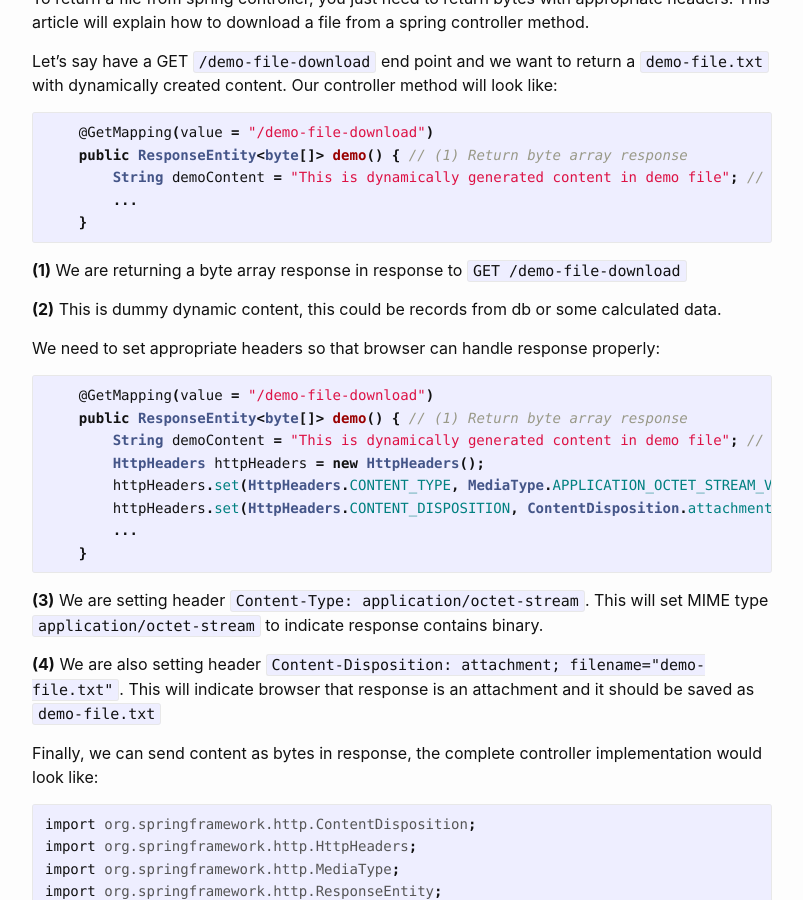
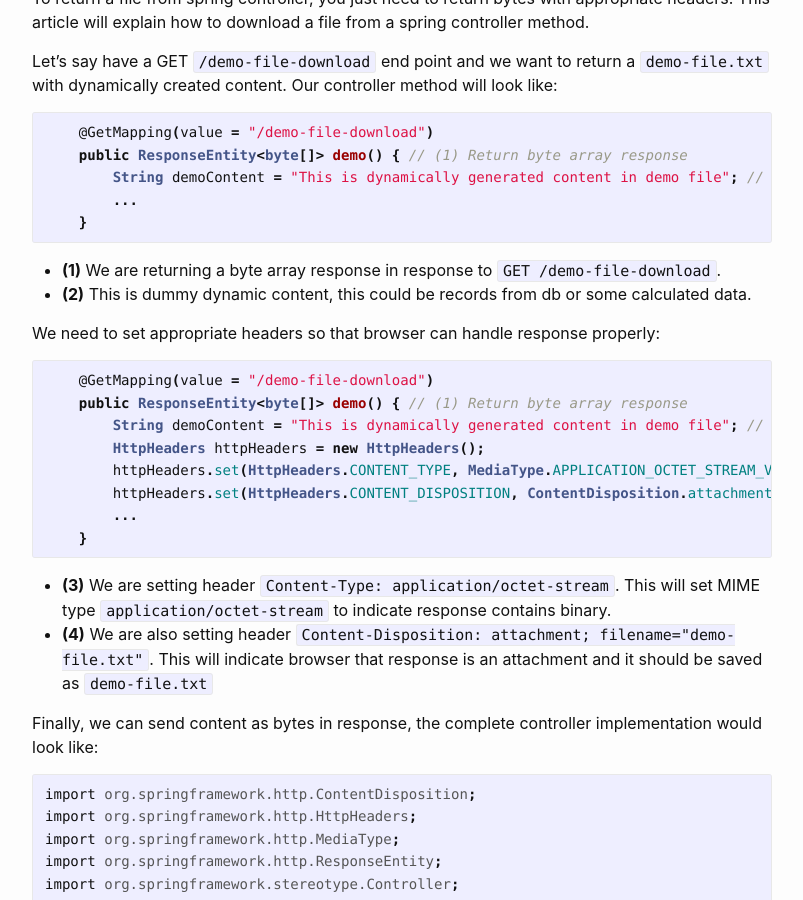
Before and after one commit to allaboutspringframework/allaboutspringframework.github.io, a Jekyll site: the page built from _posts/2021-03-29-java-spring-download-file-from-controller.md, in a window 1280 px wide and 900 px high, scrolled down 356 px. Shown: the whole window, without its empty margins (238-1041 px from the left). Built offline with Jekyll 4.4.1, drawn with Linux system fonts in a browser that asks for light colours.

Commit message:
fix formating

````diff
--- a/_posts/2021-03-29-java-spring-download-file-from-controller.md
+++ b/_posts/2021-03-29-java-spring-download-file-from-controller.md
@@ -21,9 +21,8 @@ Let's say have a GET `/demo-file-download` end point and we want to return a `de
     }
 ```
 
-**(1)** We are returning a byte array response in response to ```GET /demo-file-download```
-
-**(2)** This is dummy dynamic content, this could be records from db or some calculated data.
+- **(1)** We are returning a byte array response in response to ```GET /demo-file-download```.
+- **(2)** This is dummy dynamic content, this could be records from db or some calculated data.
 
 We need to set appropriate headers so that browser can handle response properly:
 
@@ -38,9 +37,8 @@ We need to set appropriate headers so that browser can handle response properly:
     }
 ```
 
-**(3)** We are setting header `Content-Type: application/octet-stream`. This will set MIME type `application/octet-stream` to indicate response contains binary.
-
-**(4)** We are also setting header `Content-Disposition: attachment; filename="demo-file.txt"`. This will indicate browser that response is an attachment and it should be saved as `demo-file.txt`
+- **(3)** We are setting header `Content-Type: application/octet-stream`. This will set MIME type `application/octet-stream` to indicate response contains binary.
+- **(4)** We are also setting header `Content-Disposition: attachment; filename="demo-file.txt"`. This will indicate browser that response is an attachment and it should be saved as `demo-file.txt`
 
 Finally, we can send content as bytes in response, the complete controller implementation would look like:
 
@@ -66,6 +64,6 @@ public class DemoController {
 }
 ```
 
-**(5)** ```demoContent.getBytes()``` will return ```byte[]```. The method will return bytes with http headers for browser to download file.
+- **(5)** ```demoContent.getBytes()``` will return ```byte[]```. The method will return bytes with http headers for browser to download file.
 
 Run the application, hit `http://localhost:8080/demo-file-download` in browser, `demo-file.txt` will be downloaded automatically with dummy content in it.
````
